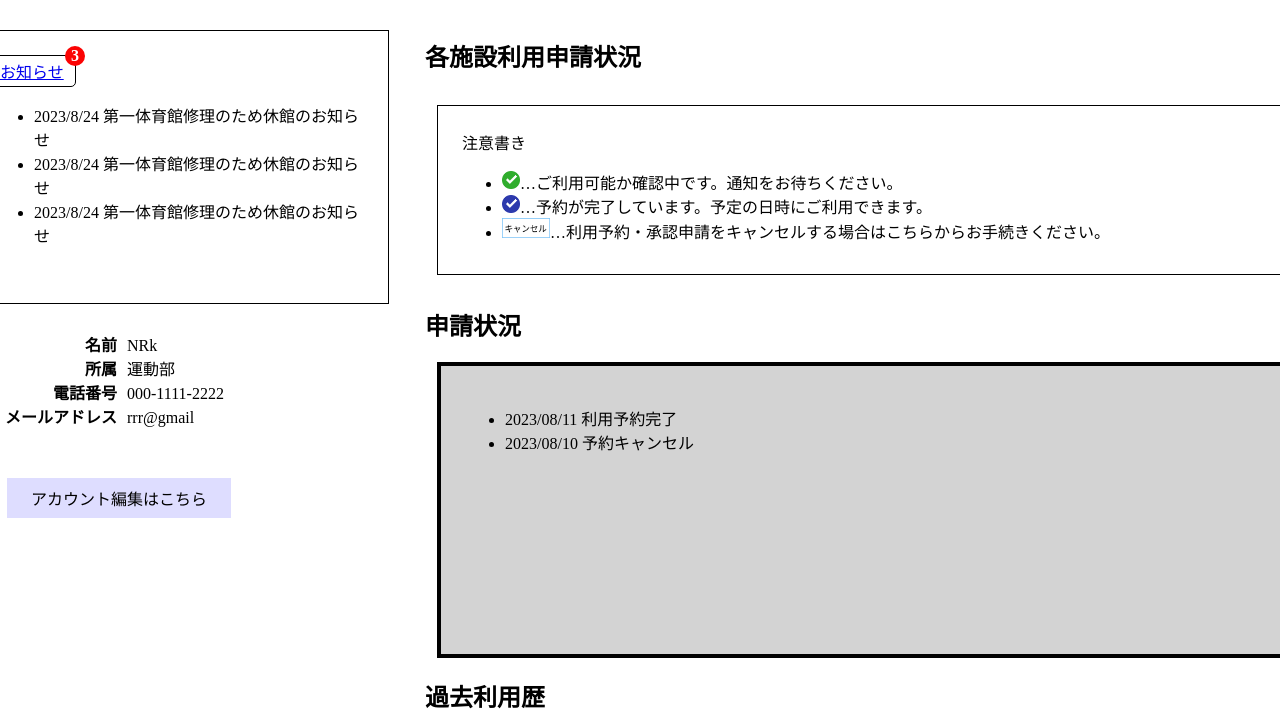
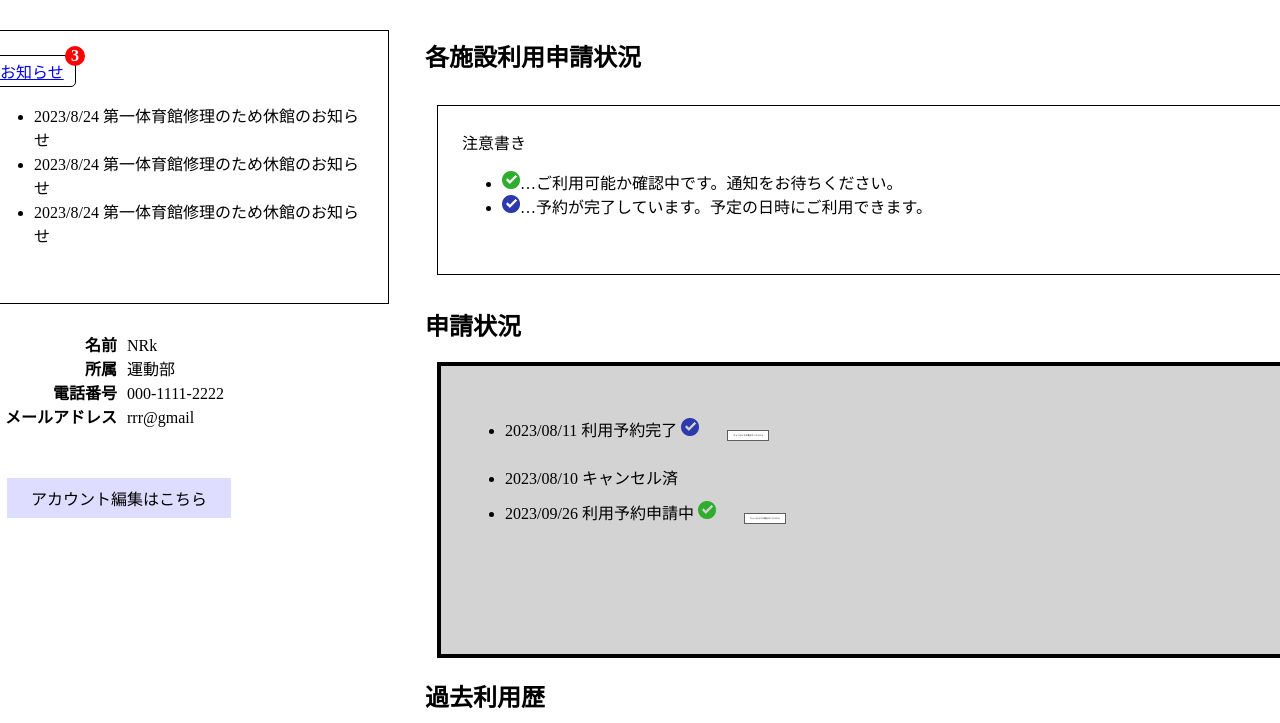
Before and after one commit to hackathon-Cteam/shinseikun, a Flask app: page /mypage in a window 1280 px wide; the page is wider, and only the part inside the window is pictured. Shown: the part 32-755 px from the top of that part. Run offline with Flask 2, Linux system fonts and the light colour scheme.

Commit message:
キャンセルボタンと申請ステータスボタン実装

```diff
--- a/ChatApp/app.py
+++ b/ChatApp/app.py
@@ -6,6 +6,7 @@ from Entity. PastUsageEntity import PastUsageEntity
 from Entity. InformationEntity import InformationEntity
 from flask import Flask, request, redirect, render_template, session, flash, abort
 from datetime import timedelta
+from jinja2 import Template
 import uuid
 
 # アプリの設定
@@ -76,9 +77,10 @@ def mypage():
     print(user.name)
     test= '  '
     reserinfo = ReservationEntity('333', '2023/08/11', '利用予約完了')
-    reserinfo2 = ReservationEntity('444', '2023/08/10', '予約キャンセル')
+    reserinfo2 = ReservationEntity('444', '2023/08/10', 'キャンセル済')
+    reserinfo3 = ReservationEntity('555', '2023/09/26', '利用予約申請中')
 
-    reserinfo_list = [reserinfo,reserinfo2]
+    reserinfo_list = [reserinfo,reserinfo2,reserinfo3]
 
     # 過去の利用歴
     past = PastUsageEntity('777','2022/6/2','キャンセル済')
@@ -98,6 +100,13 @@ def mypage():
 
 
     return render_template('/page/mypage.html',test=test, user=user, reserinfo_list= reserinfo_list, past_list=past_list, information_list=information_list)
+
+    template_str = """申請ステータスアイコン"""
+    template = Template(template_str)
+
+    list_items = ["利用予約完了", "利用予約申請中"]
+    print(template.render(list_items=list_items))
+
 
 
 
--- a/ChatApp/view/static/css/mypage.css
+++ b/ChatApp/view/static/css/mypage.css
@@ -223,6 +223,13 @@ img {
 }
 
 #cancelbtn {
-  width: 48px;
-  height: 20px;
+  background-color: #ffffff;
+    height: auto;
+    width: auto;
+    color: black;
+    padding: 3px 5px;
+    font-size: 2px;
+    box-shadow: #5f5d60;
+    border: 1px solid #5f5d60;
+
 }
--- a/ChatApp/view/templates/page/mypage.html
+++ b/ChatApp/view/templates/page/mypage.html
@@ -67,15 +67,34 @@
         <ul>
          <li><img src="../static/img/mypage/icon_g.jpg">…ご利用可能か確認中です。通知をお待ちください。</li>
          <li><img src="../static/img/mypage/icon_b.jpg">…予約が完了しています。予定の日時にご利用できます。</li>
-         <li><img src="../static/img/mypage/cancel.jpg" id="cancelbtn">…利用予約・承認申請をキャンセルする場合はこちらからお手続きください。</li>
+        </li>
         </ul>
     </div>
     <h2>申請状況</h2>
     <div class="request">
+
+        {# 画像のマッピングを定義 #}
+        {% set image_mapping = {
+            '利用予約完了': '../static/img/mypage/icon_b.jpg',
+            '利用予約申請中': '../static/img/mypage/icon_g.jpg',
+        } %}
+
         <ul class="req">
-        {% for reserinfo in reserinfo_list %}
-            <li>{{reserinfo.reserve_time}} {{reserinfo.message}}</li>
-        {% endfor %}
+            {% for reserinfo in reserinfo_list %}
+                <li>
+                    {{reserinfo.reserve_time}} {{reserinfo.message}}
+
+                    {# 各単語について画像の存在をチェック #}
+                    {% for word, img_path in image_mapping.items() %}
+                        {% if word in reserinfo.message %}
+                            <img src="{{ img_path }}" alt="{{ word }}" />
+                        {% endif %}
+                    {% endfor %}
+                    {% if 'キャンセル済' not in reserinfo.message %}
+                <button id="cancelbtn">キャンセルする場合はこちらから</button>
+            {% endif %}
+                </li>
+            {% endfor %}
         </ul>
     </div>
     <h2>過去利用歴</h2>
```
Also changed, not shown: ChatApp/view/static/img/mypage/icon_b.jpg.
